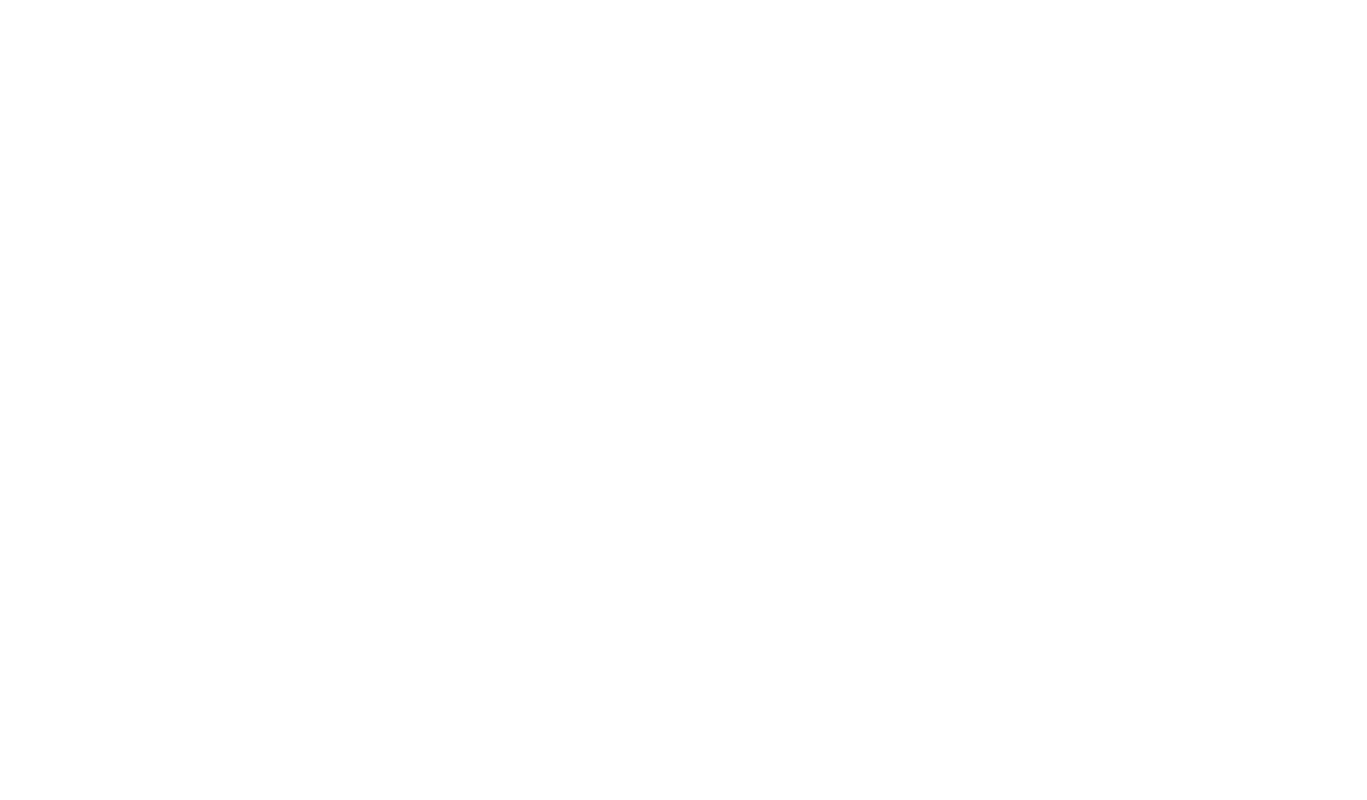
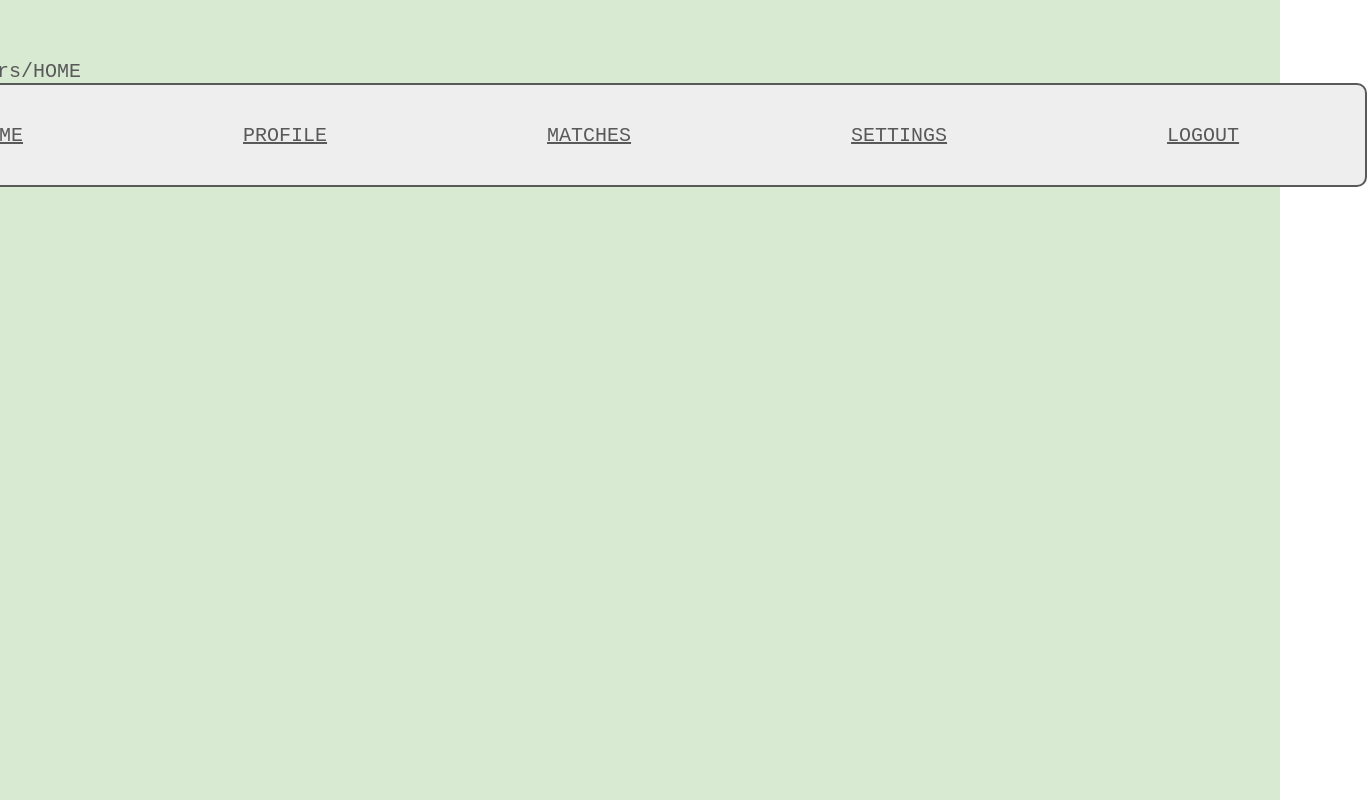
Before and after one commit to hunter-kang/BinaryBaes, a React (Create React App) app in the folder frontend/: page /Home in a window 1280 px wide. Shown: the whole page, 1367 px wide, since content can reach past the window. Built offline with nearby package versions, Linux system fonts and the light colour scheme.

Commit message:
addded task bar feature

```diff
--- a/frontend/src/components/Home.js
+++ b/frontend/src/components/Home.js
@@ -1,9 +1,14 @@
 import React, { useState } from 'react';
 import "../styles/Home.css";
 import "../styles/Text.css";
+import TaskBar from '../components/TaskBar';
 
 function Home() {
-console.log('Hello')
-}
+return (
+    <div className = "background-container">
+        <TaskBar page = "HOME"/>
+    </div>
+);
+};
 
 export default Home;
--- a/frontend/src/components/Profile.js
+++ b/frontend/src/components/Profile.js
@@ -1,6 +1,7 @@
 import { useState } from 'react';
 import "../styles/Text.css";
 import "../styles/Profile.css";
+import TaskBar from '../components/TaskBar';
 import logo from '../assets/logo-design.png';
 
 export default function Profile(){
@@ -33,6 +34,8 @@ export default function Profile(){
                 <p className="question-text">If you could be anyone for a day who would you be?</p>
                 <p className="question-answer">Myself lol!</p>
             </div>
+            <TaskBar page = "PROFLIE"/>
         </div>
+
     );
 }
--- /dev/null
+++ b/frontend/src/components/TaskBar.js
@@ -0,0 +1,41 @@
+import { useState } from 'react';
+import { useNavigate } from 'react-router-dom';
+import "../styles/TaskBar.css";
+import "../styles/Text.css";
+
+const TaskBar = ({page}) => {
+    const navigate = useNavigate();
+
+    const taskBarClick = (buttonName) => {
+        if (buttonName === "home") navigate('/Home');
+        else if (buttonName === "profile") navigate('/Profile');
+        else if (buttonName === "matches") navigate('/Matches');
+        else if (buttonName === "settings") navigate('/Profile_Setup');
+        else if (buttonName === "logout") navigate('/');
+    };
+
+    return (
+      <div className="task-bar" style={{ marginTop: 60 }}>
+        <div className="small-text" style={{ marginRight: 1250 }}>/Users/{page}</div>
+        <div className="rectangle">
+          <button className="button-text-design" onClick={() => taskBarClick("home")} style={{ marginLeft: 60 }}>
+              HOME
+          </button>
+          <button className="button-text-design" onClick={() => taskBarClick("profile")} style={{ marginLeft: 220 }}>
+              PROFILE
+          </button>
+          <button className="button-text-design" onClick={() => taskBarClick("matches")} style={{ marginLeft: 220 }}>
+              MATCHES
+          </button>
+          <button className="button-text-design" onClick={() => taskBarClick("settings")} style={{ marginLeft: 220 }}>
+              SETTINGS
+          </button>
+          <button className="button-text-design" onClick={() => taskBarClick("logout")} style={{ marginLeft: 220 }}>
+              LOGOUT
+          </button>
+        </div>
+      </div>
+    );
+};
+
+export default TaskBar;
--- a/frontend/src/styles/Home.css
+++ b/frontend/src/styles/Home.css
@@ -0,0 +1,8 @@
+.background-container {
+    display: flex;
+    background-color: #d9ead3ff;
+    width: 100vw;
+    height: 100vh;
+    flex-direction: column;
+    align-items: center;
+}
--- /dev/null
+++ b/frontend/src/styles/TaskBar.css
@@ -0,0 +1,14 @@
+.task-bar-container {
+    display: flex;
+    flex-direction: column;
+}
+
+.rectangle {
+    display: flex;
+    width: 1450px;
+    height: 100px;
+    background-color: #eeeeeeff;
+    border: 2px solid #595959;
+    border-radius: 10px;
+    flex-direction: row;
+  }
```
